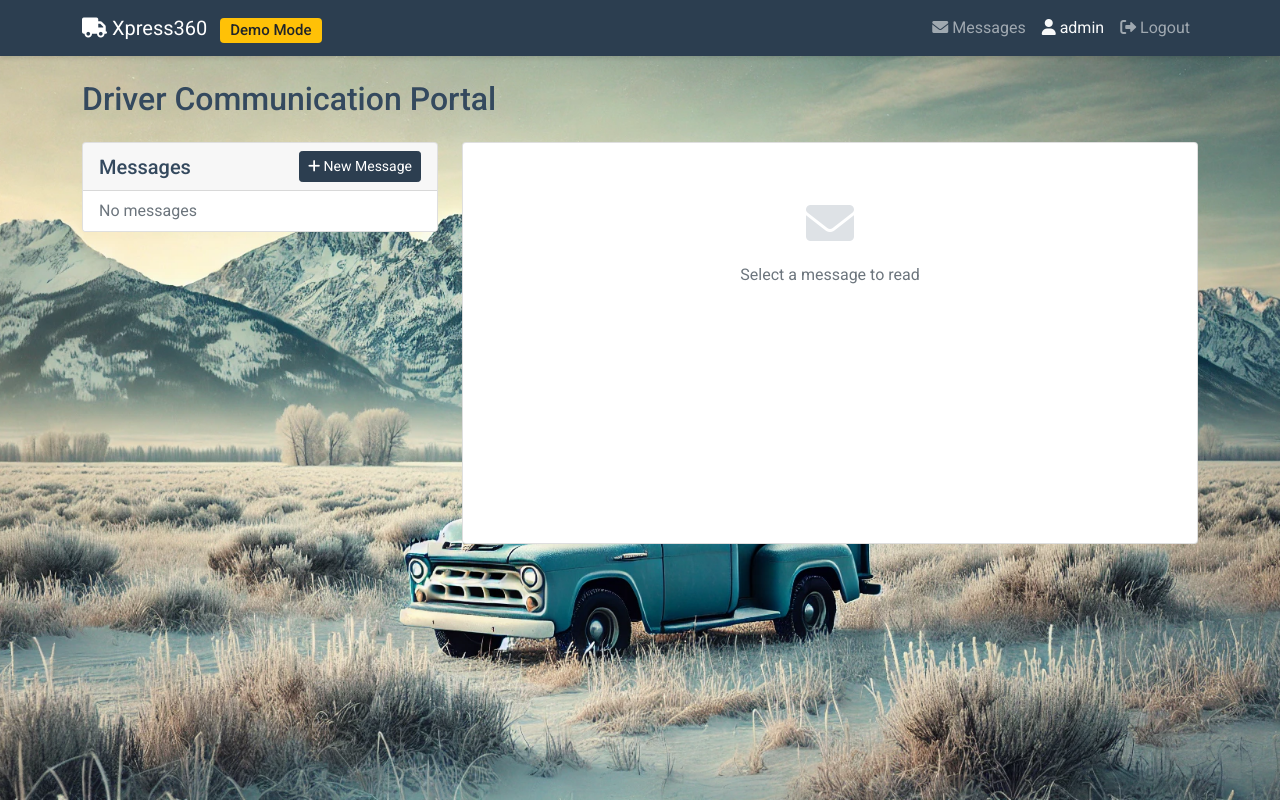
After one commit to Swado/fleetpro, a Flask app: page /messages in a window 1280 px wide. The commit adds this page. Run offline with Flask 3, Linux system fonts and the light colour scheme; a user stored in the database is signed in; data comes from the database, SQL or seed files in the repository; data that the repository does not hold is empty; some libraries are stand-ins or nearby versions.

Commit message:
Agent query: Can you verify if: 1) You see a Messages link in the navigation bar, 2) You can compose a new message by clicking on the 'New Message' button, 3) The message list shows sent/received messages?
Implement messaging functionality between users, including UI for sending, receiving, and viewing messages.

Screenshot: https://storage.googleapis.com/screenshot-production-us-central1/163f1aae-c9f4-46af-b926-0bb8c021fb6c/38d207cd-10a2-4224-8126-8e7e6949c1e5.jpg

```diff
--- a/routes.py
+++ b/routes.py
@@ -2,9 +2,9 @@ import os
 from flask import render_template, redirect, url_for, flash, request, jsonify, session
 from flask_login import login_user, logout_user, login_required, current_user
 from app import app, db
-from models import User, Truck, TripHistory
+from models import User, Truck, TripHistory, Message
+from datetime import datetime, timedelta
 import logging
-from datetime import datetime, timedelta
 from sqlalchemy import func
 from services.ai_service import AIFleetAssistant
 from services.gmail_service import gmail_service
@@ -250,3 +250,90 @@ def oauth2callback():
         flash('An error occurred during email setup.')
 
     return redirect(url_for('dashboard'))
+
+
+@app.route('/messages')
+@login_required
+def messages():
+    # Get all messages for the current user (both sent and received)
+    received_messages = Message.query.filter_by(receiver_id=current_user.id)\
+        .order_by(Message.timestamp.desc()).all()
+    sent_messages = Message.query.filter_by(sender_id=current_user.id)\
+        .order_by(Message.timestamp.desc()).all()
+
+    # Get all users for the new message form
+    users = User.query.filter(User.id != current_user.id).all()
+    # Get all trucks for the current user
+    trucks = Truck.query.filter_by(user_id=current_user.id).all()
+
+    return render_template('messages.html',
+                         messages=received_messages + sent_messages,
+                         users=users,
+                         trucks=trucks)
+
+@app.route('/send_message', methods=['POST'])
+@login_required
+def send_message():
+    try:
+        new_message = Message(
+            sender_id=current_user.id,
+            receiver_id=request.form['receiver_id'],
+            subject=request.form['subject'],
+            content=request.form['content'],
+            message_type=request.form['message_type'],
+            related_truck_id=request.form['related_truck_id'] or None
+        )
+        db.session.add(new_message)
+        db.session.commit()
+        flash('Message sent successfully')
+    except Exception as e:
+        logging.error(f"Error sending message: {e}")
+        flash('Error sending message')
+        db.session.rollback()
+
+    return redirect(url_for('messages'))
+
+@app.route('/api/messages/<int:message_id>')
+@login_required
+def get_message(message_id):
+    message = Message.query.get_or_404(message_id)
+
+    # Security check - only sender and receiver can view the message
+    if message.sender_id != current_user.id and message.receiver_id != current_user.id:
+        return jsonify({'error': 'Unauthorized'}), 403
+
+    return jsonify({
+        'id': message.id,
+        'subject': message.subject,
+        'content': message.content,
+        'sender': message.sender.username,
+        'timestamp': message.timestamp.strftime('%Y-%m-%d %H:%M'),
+        'is_read': message.is_read,
+        'message_type': message.message_type,
+        'truck': f"{message.related_truck.plate_number} - {message.related_truck.driver_name}" if message.related_truck else None
+    })
+
+@app.route('/api/messages/<int:message_id>/read', methods=['POST'])
+@login_required
+def mark_message_read(message_id):
+    message = Message.query.get_or_404(message_id)
+
+    # Security check - only receiver can mark as read
+    if message.receiver_id != current_user.id:
+        return jsonify({'error': 'Unauthorized'}), 403
+
+    message.is_read = True
+    db.session.commit()
+    return jsonify({'success': True})
+
+@app.context_processor
+def utility_processor():
+    def get_unread_message_count():
+        if current_user.is_authenticated:
+            return Message.query.filter_by(
+                receiver_id=current_user.id,
+                is_read=False
+            ).count()
+        return 0
+
+    return dict(get_unread_message_count=get_unread_message_count)
--- a/static/css/styles.css
+++ b/static/css/styles.css
@@ -630,3 +630,60 @@ html {
 .leaflet-popup-content strong {
     color: var(--primary-color);
 }
+
+/* Message Portal Styles */
+.unread {
+    background-color: rgba(13, 110, 253, 0.05);
+    font-weight: 500;
+}
+
+.message-content {
+    min-height: 400px;
+}
+
+.message-meta {
+    color: #6c757d;
+    font-size: 0.9em;
+}
+
+.message-body {
+    margin: 20px 0;
+    white-space: pre-wrap;
+}
+
+.message-actions {
+    margin-top: 20px;
+}
+
+#no-message-selected {
+    padding: 40px 0;
+}
+
+#no-message-selected i {
+    color: #dee2e6;
+}
+
+.list-group-item-action:hover {
+    background-color: rgba(13, 110, 253, 0.1);
+}
+
+/* Message Badge Styles */
+.navbar .message-badge {
+    position: absolute;
+    top: 0;
+    right: 0;
+    transform: translate(50%, -50%);
+    padding: 0.25em 0.6em;
+    font-size: 0.75em;
+    font-weight: 600;
+}
+
+/* Modal Styles */
+.modal-body {
+    max-height: calc(100vh - 210px);
+    overflow-y: auto;
+}
+
+.modal-dialog {
+    max-width: 600px;
+}
--- a/templates/base.html
+++ b/templates/base.html
@@ -34,6 +34,14 @@
                 {% endif %}
             </a>
             <div class="navbar-nav ms-auto">
+                <!-- Messages Link -->
+                <a class="nav-item nav-link position-relative" href="{{ url_for('messages') }}">
+                    <i class="fas fa-envelope"></i> Messages
+                    {% set unread_count = get_unread_message_count() %}
+                    {% if unread_count > 0 %}
+                    <span class="badge bg-danger message-badge">{{ unread_count }}</span>
+                    {% endif %}
+                </a>
                 <!-- Email Notification Status -->
                 {% if not session.get('is_demo') %}
                 <a class="nav-item nav-link" href="{{ url_for('oauth2callback') }}"
--- /dev/null
+++ b/templates/messages.html
@@ -0,0 +1,178 @@
+{% extends "base.html" %}
+
+{% block title %}Driver Communication Portal{% endblock %}
+
+{% block content %}
+<div class="container py-4">
+    <div class="row">
+        <div class="col-md-12">
+            <h2 class="mb-4">Driver Communication Portal</h2>
+        </div>
+    </div>
+
+    <div class="row">
+        <!-- Message List -->
+        <div class="col-md-4">
+            <div class="card">
+                <div class="card-header d-flex justify-content-between align-items-center">
+                    <h5 class="mb-0">Messages</h5>
+                    <button class="btn btn-primary btn-sm" data-bs-toggle="modal" data-bs-target="#newMessageModal">
+                        <i class="fas fa-plus"></i> New Message
+                    </button>
+                </div>
+                <div class="list-group list-group-flush">
+                    {% for message in messages %}
+                    <a href="#" class="list-group-item list-group-item-action {% if not message.is_read %}unread{% endif %}"
+                       data-message-id="{{ message.id }}">
+                        <div class="d-flex w-100 justify-content-between">
+                            <h6 class="mb-1">{{ message.subject }}</h6>
+                            <small class="text-muted">
+                                {{ message.timestamp.strftime('%m/%d/%Y') }}
+                            </small>
+                        </div>
+                        <p class="mb-1">From: {{ message.sender.username }}</p>
+                        <small class="text-muted">
+                            {% if message.message_type == 'urgent' %}
+                            <span class="badge bg-danger">Urgent</span>
+                            {% endif %}
+                            {% if not message.is_read %}
+                            <span class="badge bg-primary">New</span>
+                            {% endif %}
+                        </small>
+                    </a>
+                    {% else %}
+                    <div class="list-group-item">
+                        <p class="text-muted mb-0">No messages</p>
+                    </div>
+                    {% endfor %}
+                </div>
+            </div>
+        </div>
+
+        <!-- Message Content -->
+        <div class="col-md-8">
+            <div class="card">
+                <div class="card-body message-content">
+                    <div class="text-center text-muted" id="no-message-selected">
+                        <i class="fas fa-envelope fa-3x mb-3"></i>
+                        <p>Select a message to read</p>
+                    </div>
+                    <div id="message-details" class="d-none">
+                        <h4 id="message-subject"></h4>
+                        <div class="message-meta">
+                            <p>
+                                <strong>From:</strong> <span id="message-sender"></span>
+                                <strong class="ms-3">Date:</strong> <span id="message-date"></span>
+                            </p>
+                            <p>
+                                <strong>Related Truck:</strong> <span id="message-truck"></span>
+                            </p>
+                        </div>
+                        <hr>
+                        <div class="message-body" id="message-content"></div>
+                        <hr>
+                        <div class="message-actions">
+                            <button class="btn btn-primary reply-btn">
+                                <i class="fas fa-reply"></i> Reply
+                            </button>
+                        </div>
+                    </div>
+                </div>
+            </div>
+        </div>
+    </div>
+</div>
+
+<!-- New Message Modal -->
+<div class="modal fade" id="newMessageModal" tabindex="-1">
+    <div class="modal-dialog">
+        <div class="modal-content">
+            <div class="modal-header">
+                <h5 class="modal-title">New Message</h5>
+                <button type="button" class="btn-close" data-bs-dismiss="modal"></button>
+            </div>
+            <form id="newMessageForm" action="{{ url_for('send_message') }}" method="POST">
+                <div class="modal-body">
+                    <div class="mb-3">
+                        <label for="receiver" class="form-label">To</label>
+                        <select class="form-control" id="receiver" name="receiver_id" required>
+                            <option value="">Select Recipient</option>
+                            {% for user in users %}
+                            <option value="{{ user.id }}">{{ user.username }}</option>
+                            {% endfor %}
+                        </select>
+                    </div>
+                    <div class="mb-3">
+                        <label for="subject" class="form-label">Subject</label>
+                        <input type="text" class="form-control" id="subject" name="subject" required>
+                    </div>
+                    <div class="mb-3">
+                        <label for="related_truck" class="form-label">Related Truck (Optional)</label>
+                        <select class="form-control" id="related_truck" name="related_truck_id">
+                            <option value="">Select Truck</option>
+                            {% for truck in trucks %}
+                            <option value="{{ truck.id }}">{{ truck.plate_number }} - {{ truck.driver_name }}</option>
+                            {% endfor %}
+                        </select>
+                    </div>
+                    <div class="mb-3">
+                        <label for="message_type" class="form-label">Message Type</label>
+                        <select class="form-control" id="message_type" name="message_type">
+                            <option value="normal">Normal</option>
+                            <option value="urgent">Urgent</option>
+                        </select>
+                    </div>
+                    <div class="mb-3">
+                        <label for="content" class="form-label">Message</label>
+                        <textarea class="form-control" id="content" name="content" rows="5" required></textarea>
+                    </div>
+                </div>
+                <div class="modal-footer">
+                    <button type="button" class="btn btn-secondary" data-bs-dismiss="modal">Cancel</button>
+                    <button type="submit" class="btn btn-primary">Send Message</button>
+                </div>
+            </form>
+        </div>
+    </div>
+</div>
+
+{% endblock %}
+
+{% block extra_js %}
+<script>
+document.addEventListener('DOMContentLoaded', function() {
+    // Message selection handling
+    const messageLinks = document.querySelectorAll('.list-group-item-action');
+    messageLinks.forEach(link => {
+        link.addEventListener('click', function(e) {
+            e.preventDefault();
+            const messageId = this.dataset.messageId;
+
+            // Fetch message details
+            fetch(`/api/messages/${messageId}`)
+                .then(response => response.json())
+                .then(data => {
+                    document.getElementById('no-message-selected').classList.add('d-none');
+                    document.getElementById('message-details').classList.remove('d-none');
+
+                    // Update message details
+                    document.getElementById('message-subject').textContent = data.subject;
+                    document.getElementById('message-sender').textContent = data.sender;
+                    document.getElementById('message-date').textContent = data.timestamp;
+                    document.getElementById('message-truck').textContent = data.truck || 'N/A';
+                    document.getElementById('message-content').textContent = data.content;
+
+                    // Mark as read
+                    if (!data.is_read) {
+                        fetch(`/api/messages/${messageId}/read`, { method: 'POST' })
+                            .then(() => {
+                                this.classList.remove('unread');
+                                this.querySelector('.badge.bg-primary')?.remove();
+                            });
+                    }
+                });
+        });
+    });
+});
+</script>
+{% endblock %}
```
Also changed, not shown: models.py (+21 -0 lines).
